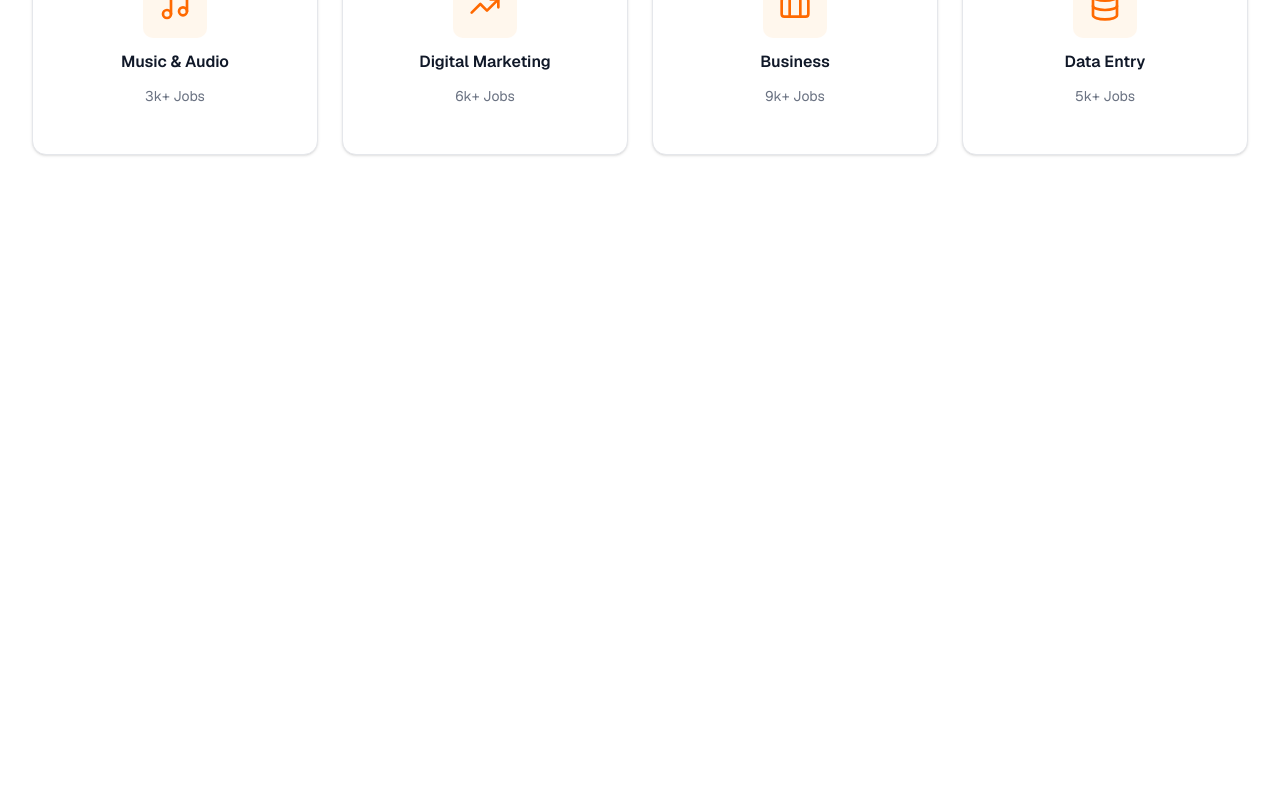
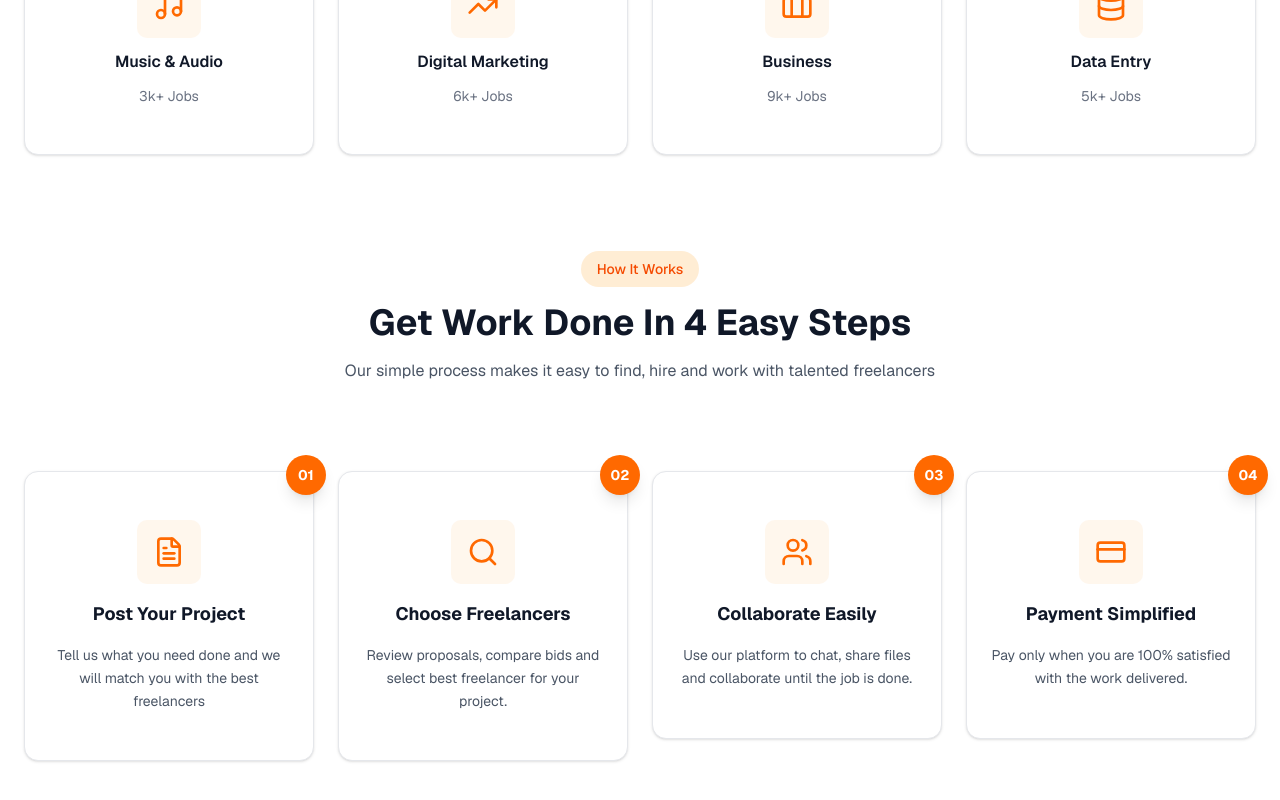
Before and after one commit to Arrafi2644/ServiceSphere-frontend, a Next.js app: page / in a window 1280 px wide. Shown: the part 1210-2010 px from the top of the page. Before the commit the page ends 1413 px from the top, so only its background shows below. Built offline with nearby package versions, Linux system fonts and the light colour scheme.

Commit message:
Complete how it works section

```diff
--- a/src/app/(commonLayout)/page.tsx
+++ b/src/app/(commonLayout)/page.tsx
@@ -1,4 +1,5 @@
 import { Hero } from "@/components/modules/home/Hero";
+import { HowItWorks } from "@/components/modules/home/HowItWorks";
 import { PopularServices } from "@/components/modules/home/PopularServices";
 
 
@@ -7,6 +8,7 @@ export default function Home() {
     <div className="flex flex-col min-h-screen items-center justify-center bg-zinc-50 font-sans dark:bg-black">
       <Hero title={"Hire Expert"} subtitle={"World's largest freelance marketplace. Millions of people use ServiceSphere to turn their ideas into reality."} />
       <PopularServices />
+      <HowItWorks />
     </div>
   );
 }
--- /dev/null
+++ b/src/components/modules/home/HowItWorks.tsx
@@ -0,0 +1,114 @@
+import React from 'react';
+import { Card, CardContent } from '@/components/ui/card';
+import { FileText, Search, Users, CreditCard } from 'lucide-react';
+import { StepCardProps } from './StepCard';
+
+// Types
+export interface Step {
+  id: number;
+  stepNumber: string;
+  icon: React.ComponentType<{ className?: string }>;
+  title: string;
+  description: string;
+}
+
+interface HowItWorksProps {
+  badge?: string;
+  title?: string;
+  subtitle?: string;
+  steps?: Step[];
+}
+
+const defaultSteps: Step[] = [
+  {
+    id: 1,
+    stepNumber: '01',
+    icon: FileText,
+    title: 'Post Your Project',
+    description: 'Tell us what you need done and we will match you with the best freelancers'
+  },
+  {
+    id: 2,
+    stepNumber: '02',
+    icon: Search,
+    title: 'Choose Freelancers',
+    description: 'Review proposals, compare bids and select best freelancer for your project.'
+  },
+  {
+    id: 3,
+    stepNumber: '03',
+    icon: Users,
+    title: 'Collaborate Easily',
+    description: 'Use our platform to chat, share files and collaborate until the job is done.'
+  },
+  {
+    id: 4,
+    stepNumber: '04',
+    icon: CreditCard,
+    title: 'Payment Simplified',
+    description: 'Pay only when you are 100% satisfied with the work delivered.'
+  }
+];
+
+const StepCard: React.FC<StepCardProps> = ({ stepNumber, icon: Icon, title, description }) => {
+  return (
+    <div className="relative flex flex-col items-center">
+      {/* Step Number Badge */}
+      <div className="absolute top-2 -right-8 -translate-x-1/2 bg-orange-500 text-white w-10 h-10 rounded-full flex items-center justify-center text-sm font-bold shadow-lg z-10">
+        {stepNumber}
+      </div>
+
+      {/* Card */}
+      <Card className="w-full hover:-translate-y-1 hover:shadow-[0_4px_20px_rgba(249,115,22,0.3)] transition-all duration-300 mt-6 border border-gray-200 hover:border-orange-500">
+        <CardContent className="p-6 flex flex-col items-center text-center space-y-4">
+          <div className="bg-orange-50 p-4 rounded-lg">
+            <Icon className="w-8 h-8 text-orange-500" />
+          </div>
+          <h3 className="font-bold text-gray-900 text-lg">{title}</h3>
+          <p className="text-sm text-gray-600 leading-relaxed">{description}</p>
+        </CardContent>
+      </Card>
+    </div>
+  );
+};
+
+
+export const HowItWorks: React.FC<HowItWorksProps> = ({
+  badge = "How It Works",
+  title = "Get Work Done In 4 Easy Steps",
+  subtitle = "Our simple process makes it easy to find, hire and work with talented freelancers",
+  steps = defaultSteps
+}) => {
+  return (
+    <section className="w-full py-12 px-6 bg-white ">
+      <div className="container mx-auto">
+        {/* Header */}
+        <div className="text-center mb-16">
+          <span className="inline-block px-4 py-2 bg-orange-100 text-orange-600 rounded-full text-sm font-medium mb-4">
+            {badge}
+          </span>
+          <h2 className="text-3xl sm:text-4xl  font-bold text-gray-900 mb-4">
+            {title}
+          </h2>
+          <p className="text-gray-600 text-sm sm:text-base max-w-2xl mx-auto">
+            {subtitle}
+          </p>
+        </div>
+
+        {/* Steps Grid */}
+        <div className="grid grid-cols-1 sm:grid-cols-2 lg:grid-cols-4 gap-8 lg:gap-6 relative">
+          {steps.map((step, index) => (
+            <StepCard
+              key={step.id}
+              stepNumber={step.stepNumber}
+              icon={step.icon}
+              title={step.title}
+              description={step.description}
+              isLast={index === steps.length - 1}
+            />
+          ))}
+        </div>
+      </div>
+    </section>
+  );
+};
--- a/src/components/modules/home/PopularServices.tsx
+++ b/src/components/modules/home/PopularServices.tsx
@@ -89,8 +89,8 @@ export const PopularServices: React.FC<PopularServicesProps> = ({
   servicesList = services
 }) => {
   return (
-    <section className="w-full py-12 px-4 sm:px-6 lg:px-8 bg-white">
-      <div className="max-w-7xl mx-auto">
+    <section className="w-full py-12 px-6 bg-white">
+      <div className="container mx-auto">
         {/* Header */}
         <div className="text-center mb-12">
           <h2 className="text-3xl sm:text-4xl font-bold text-gray-900 mb-3">
--- /dev/null
+++ b/src/components/modules/home/StepCard.tsx
@@ -0,0 +1,32 @@
+import { Card, CardContent } from '@/components/ui/card';
+
+export interface StepCardProps {
+  stepNumber: string;
+  icon: React.ComponentType<{ className?: string }>;
+  title: string;
+  description: string;
+  isLast?: boolean;
+}
+
+
+export const StepCard: React.FC<StepCardProps> = ({ stepNumber, icon: Icon, title, description }) => {
+  return (
+    <div className="relative flex flex-col items-center">
+      {/* Step Number Badge */}
+      <div className="absolute top-2 -right-8 -translate-x-1/2 bg-orange-500 text-white w-10 h-10 rounded-full flex items-center justify-center text-sm font-bold shadow-lg z-10">
+        {stepNumber}
+      </div>
+
+      {/* Card */}
+      <Card className="w-full hover:-translate-y-1 hover:shadow-[0_4px_20px_rgba(249,115,22,0.3)] transition-all duration-300 mt-6 border border-gray-200 hover:border-orange-500">
+        <CardContent className="p-6 flex flex-col items-center text-center space-y-4">
+          <div className="bg-orange-50 p-4 rounded-lg">
+            <Icon className="w-8 h-8 text-orange-500" />
+          </div>
+          <h3 className="font-bold text-gray-900 text-lg">{title}</h3>
+          <p className="text-sm text-gray-600 leading-relaxed">{description}</p>
+        </CardContent>
+      </Card>
+    </div>
+  );
+};
```
